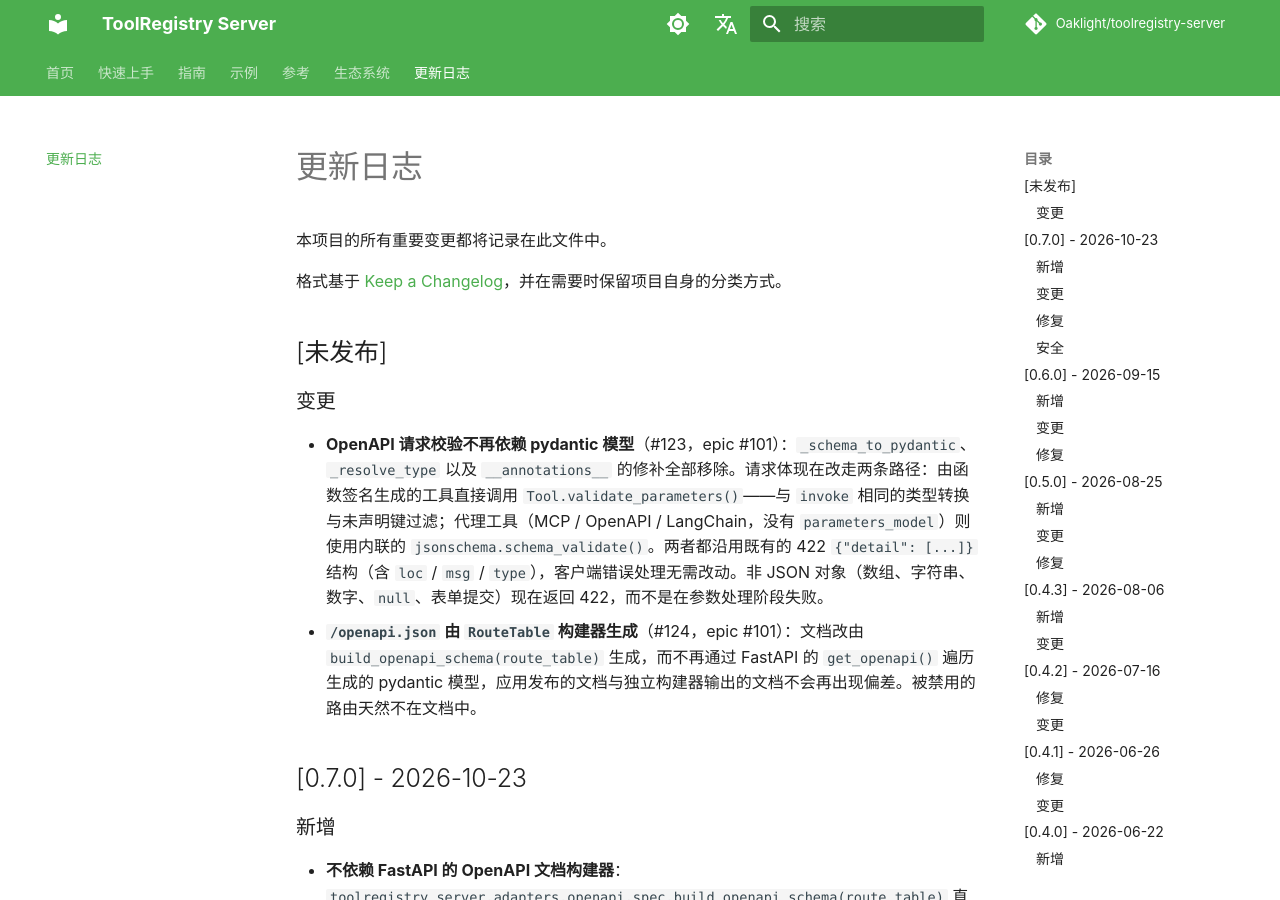
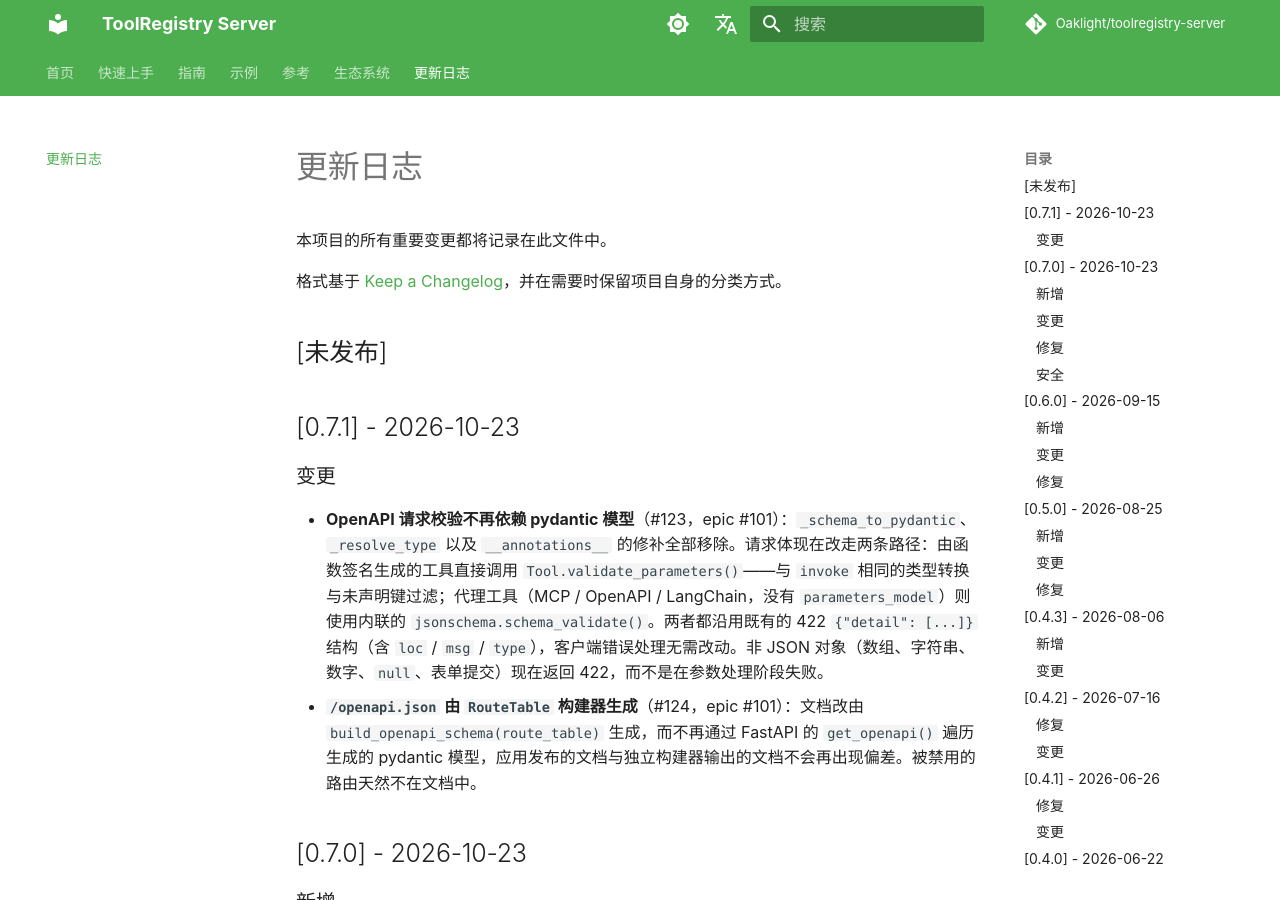
Before and after one commit to Oaklight/toolregistry-server, an MkDocs documentation site: the page built from docs/changelog.md, in a window 1280 px wide and 900 px high. Built offline with MkDocs 1.6.1 and Material for MkDocs 9.7.7, drawn with Linux system fonts in a browser that asks for light colours; some web fonts are replaced; comment, search, counter and statistics services are not loaded.

Commit message:
docs(changelog): 发布 0.7.1

```diff
--- a/docs/changelog.md
+++ b/docs/changelog.md
@@ -5,6 +5,8 @@
 格式基于 [Keep a Changelog](https://keepachangelog.com/zh-CN/1.1.0/)，并在需要时保留项目自身的分类方式。
 
 ## [未发布]
+
+## [0.7.1] - 2026-10-23
 
 ### 变更
 
```
